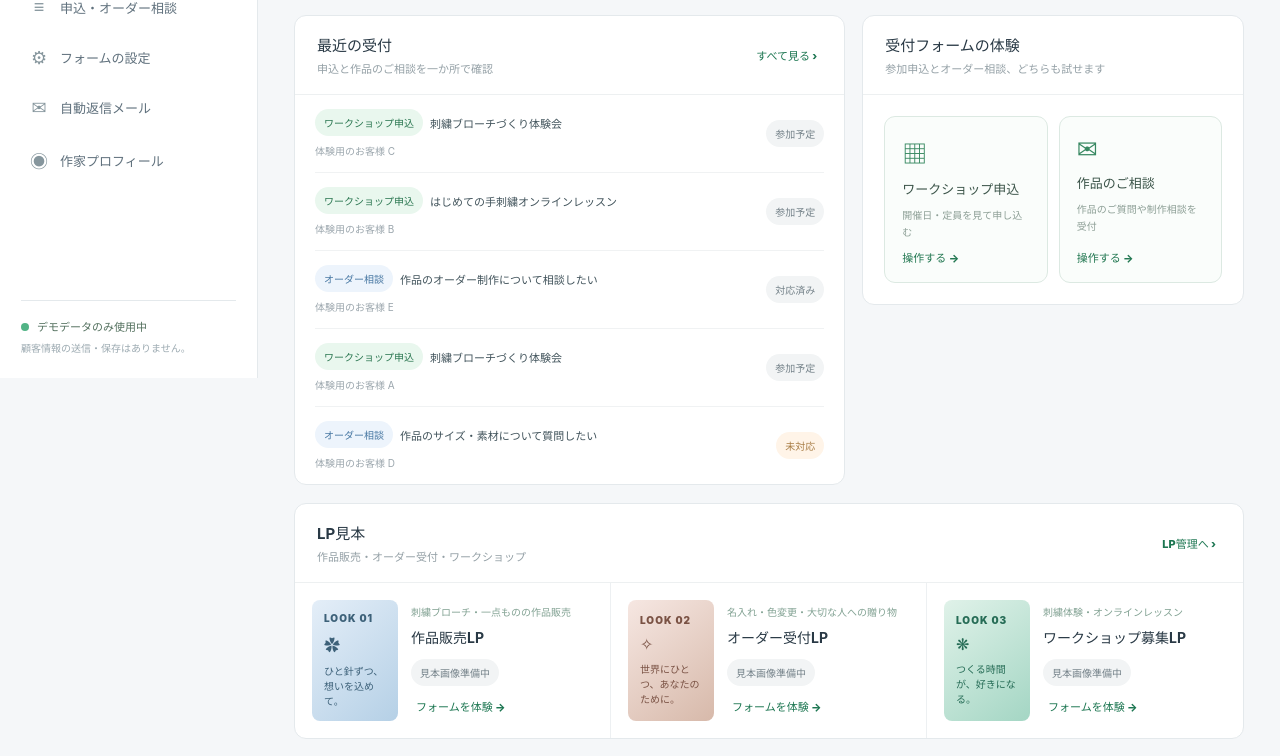
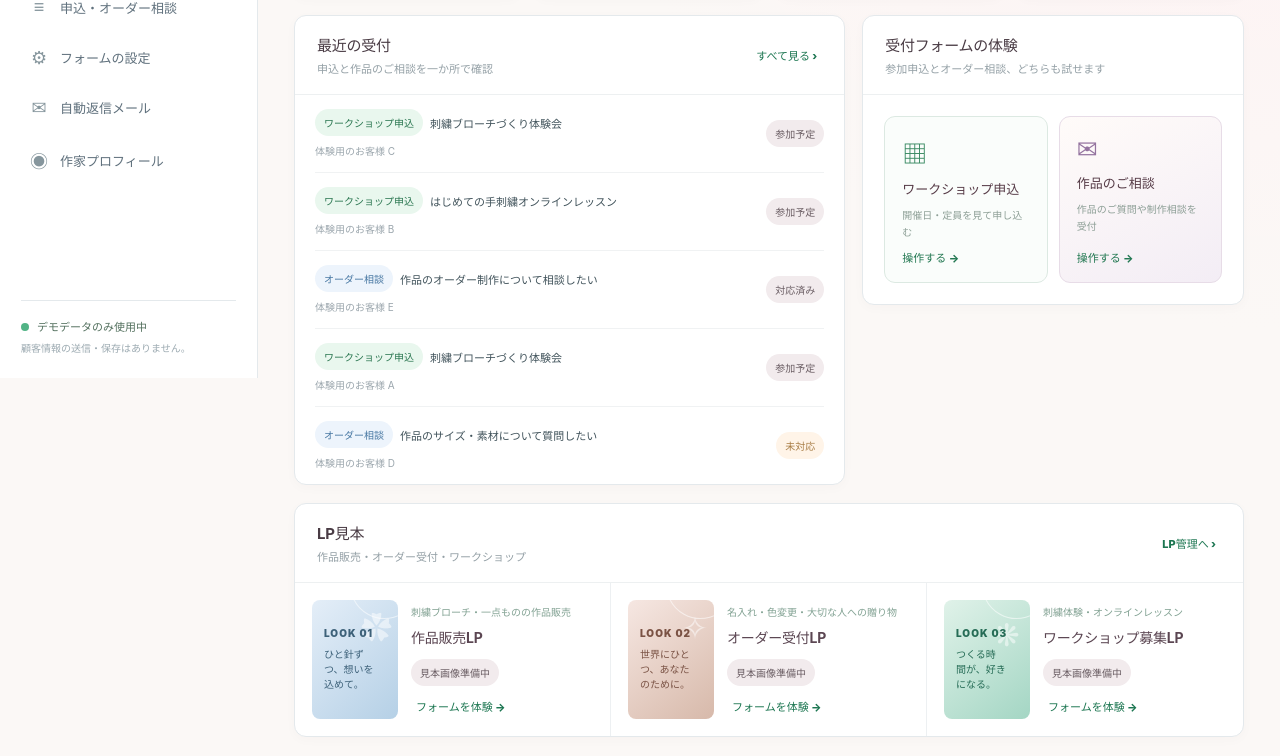
Before and after one commit to shun-apps/solo_lp_service, a website with bundled scripts: page index.html in a window 1280 px wide. Shown: the part 422-1178 px from the top of the page. Built offline with nearby package versions, Linux system fonts and the light colour scheme.

Commit message:
build: load standalone handmade theme without rewriting the stable admin stylesheet

```diff
--- a/index.html
+++ b/index.html
@@ -7,6 +7,7 @@
   <meta name="description" content="ハンドメイド作家さん向けの作品販売・オーダー相談・ワークショップ申込の管理画面デモ。">
   <title>ハンドメイド作家のアトリエ管理｜瞬apps（デモ）</title>
   <link rel="stylesheet" href="./styles.css">
+  <link rel="stylesheet" href="./theme-handmade.css">
   <script type="module" src="./src/app.mjs"></script>
 </head>
 <body>
```
